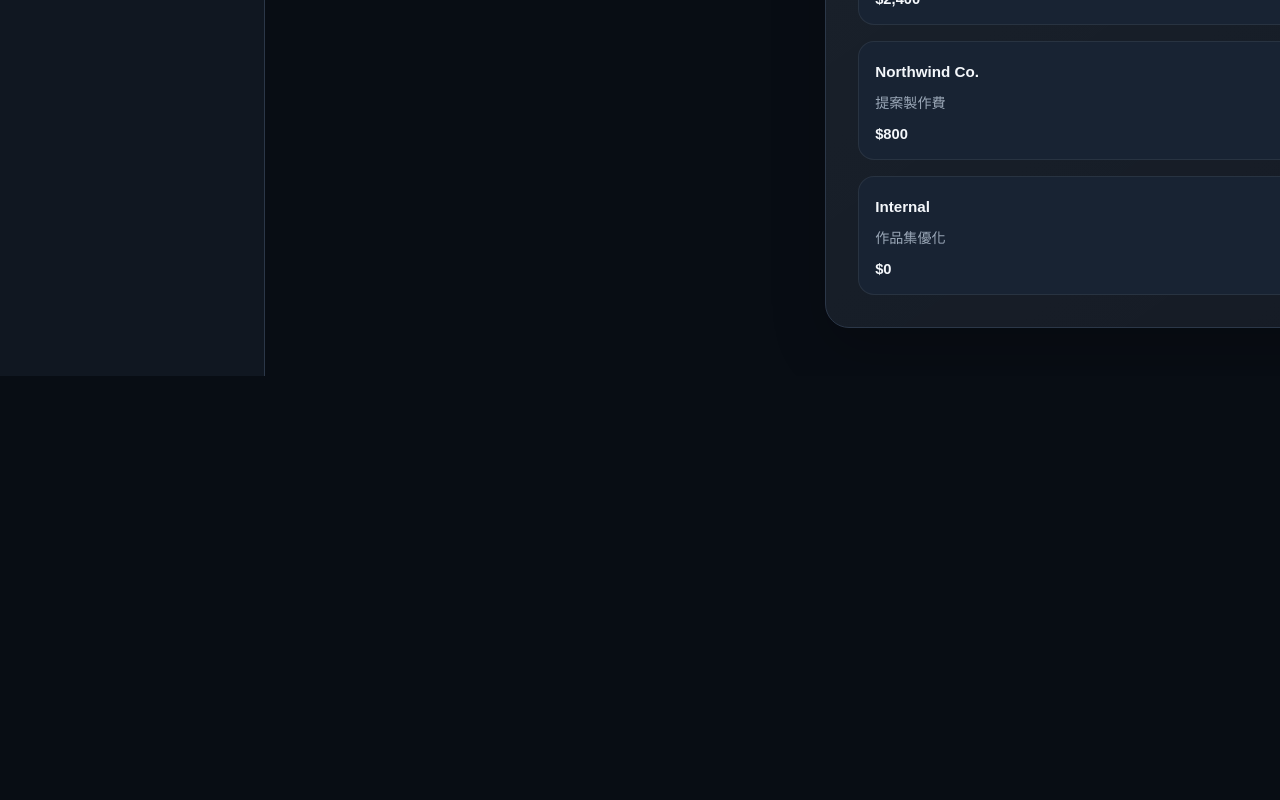
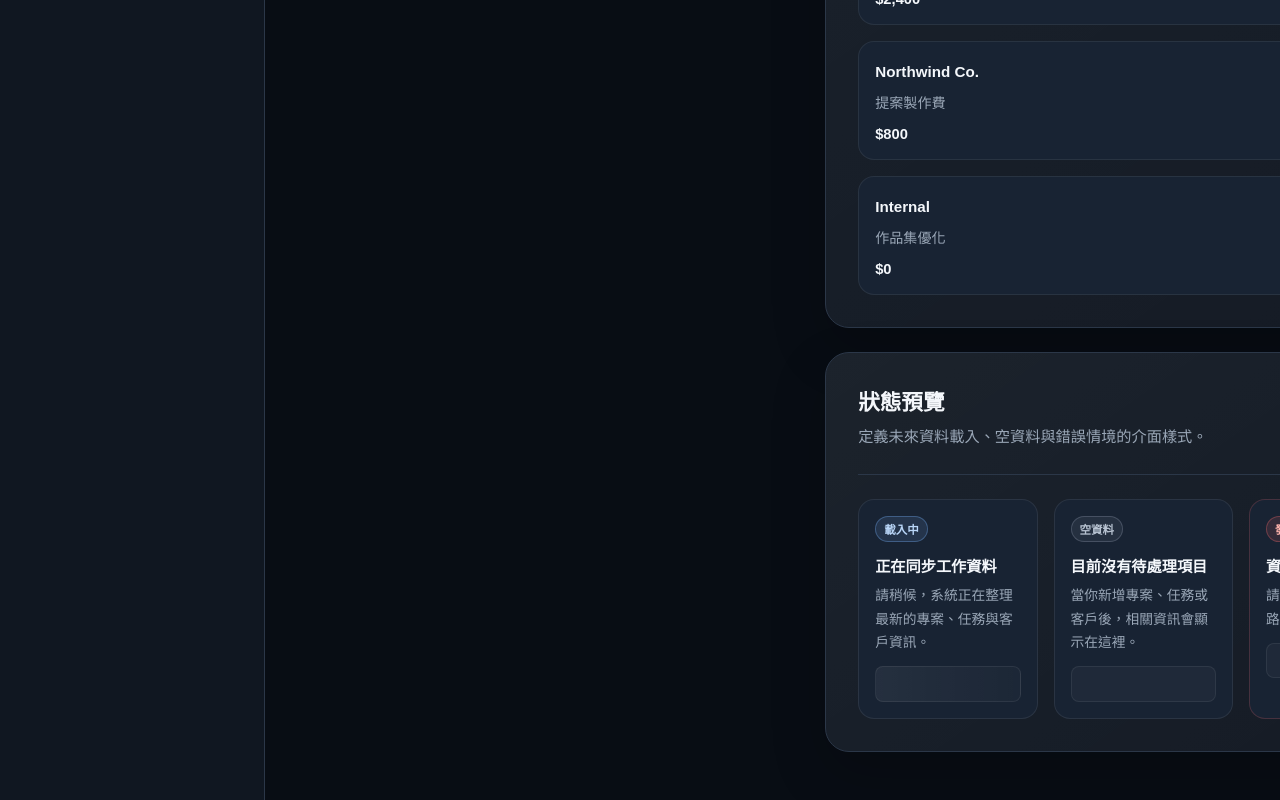
Before and after one commit to Harry-0824/my-brand-workspace, a React (Vite) app: page / in a window 1280 px wide. Shown: the part 4182-4982 px from the top of the page. Before the commit the page ends 4558 px from the top, so only its background shows below. Built offline with nearby package versions, Linux system fonts and the light colour scheme.

Commit message:
feat: add static dashboard empty loading error previews (#28)

```diff
--- a/src/components/dashboard/DashboardContent.tsx
+++ b/src/components/dashboard/DashboardContent.tsx
@@ -2,6 +2,7 @@ import styled from "styled-components";
 import { ActiveProjects } from "./ActiveProjects";
 import { ClientSummary } from "./ClientSummary";
 import { CompactKanbanPreview } from "./CompactKanbanPreview";
+import { DashboardStatePreviews } from "./DashboardStatePreviews";
 import { FocusPlan } from "./FocusPlan";
 import { OverviewCards } from "./OverviewCards";
 import { RecentActivity } from "./RecentActivity";
@@ -33,6 +34,7 @@ export function DashboardContent() {
           <RecentActivity />
           <TaskDetailPanelPreview />
           <RevenueInvoiceSummary />
+          <DashboardStatePreviews />
         </RightColumn>
       </PrimaryGrid>
     </MainContent>
--- /dev/null
+++ b/src/components/dashboard/DashboardStatePreviews.tsx
@@ -0,0 +1,126 @@
+import styled from "styled-components";
+import { DashboardPanel } from "./shared/DashboardPanel";
+import { DashboardSectionHeader } from "./shared/DashboardSectionHeader";
+
+const stateCards = [
+  {
+    status: "載入中",
+    title: "正在同步工作資料",
+    description: "請稍候，系統正在整理最新的專案、任務與客戶資訊。",
+    type: "loading"
+  },
+  {
+    status: "空資料",
+    title: "目前沒有待處理項目",
+    description: "當你新增專案、任務或客戶後，相關資訊會顯示在這裡。",
+    type: "empty"
+  },
+  {
+    status: "發生錯誤",
+    title: "資料暫時無法載入",
+    description: "請稍後再試，或確認網路連線與服務狀態。",
+    type: "error"
+  }
+] as const;
+
+type StateType = (typeof stateCards)[number]["type"];
+
+const cardTone = {
+  loading: {
+    border: "rgb(255 255 255 / 0.08)",
+    badgeColor: "#b9d6f8",
+    badgeBorder: "rgb(121 179 255 / 0.32)",
+    badgeBg: "rgb(121 179 255 / 0.12)"
+  },
+  empty: {
+    border: "rgb(255 255 255 / 0.08)",
+    badgeColor: "#b7c2d0",
+    badgeBorder: "rgb(154 167 183 / 0.28)",
+    badgeBg: "rgb(154 167 183 / 0.1)"
+  },
+  error: {
+    border: "rgb(255 107 107 / 0.2)",
+    badgeColor: "#ffb4ad",
+    badgeBorder: "rgb(255 107 107 / 0.3)",
+    badgeBg: "rgb(255 107 107 / 0.12)"
+  }
+} as const;
+
+export function DashboardStatePreviews() {
+  return (
+    <DashboardPanel aria-labelledby="dashboard-state-previews-title">
+      <DashboardSectionHeader
+        titleId="dashboard-state-previews-title"
+        title="狀態預覽"
+        description="定義未來資料載入、空資料與錯誤情境的介面樣式。"
+        withDivider
+      />
+
+      <StateGrid>
+        {stateCards.map((card) => (
+          <StateCard key={card.status} $type={card.type}>
+            <StateHeader>
+              <StateBadge $type={card.type}>{card.status}</StateBadge>
+            </StateHeader>
+            <StateTitle>{card.title}</StateTitle>
+            <StateDescription>{card.description}</StateDescription>
+            <PlaceholderBlock $type={card.type} aria-hidden="true" />
+          </StateCard>
+        ))}
+      </StateGrid>
+    </DashboardPanel>
+  );
+}
+
+const StateGrid = styled.div`
+  margin-top: ${({ theme }) => theme.spacing.lg};
+  display: grid;
+  grid-template-columns: repeat(3, minmax(0, 1fr));
+  gap: ${({ theme }) => theme.spacing.md};
+`;
+
+const StateCard = styled.article<{ $type: StateType }>`
+  padding: ${({ theme }) => theme.spacing.md};
+  border: 1px solid ${({ $type }) => cardTone[$type].border};
+  border-radius: ${({ theme }) => theme.radius.md};
+  background: ${({ theme }) => theme.surfaceElevated};
+`;
+
+const StateHeader = styled.div`
+  display: flex;
+  align-items: center;
+  justify-content: flex-start;
+`;
+
+const StateBadge = styled.span<{ $type: StateType }>`
+  padding: 0.25rem 0.5rem;
+  border: 1px solid ${({ $type }) => cardTone[$type].badgeBorder};
+  border-radius: 999px;
+  color: ${({ $type }) => cardTone[$type].badgeColor};
+  background: ${({ $type }) => cardTone[$type].badgeBg};
+  font-size: 0.72rem;
+  font-weight: 800;
+`;
+
+const StateTitle = styled.h3`
+  margin-top: ${({ theme }) => theme.spacing.sm};
+  color: ${({ theme }) => theme.textPrimary};
+  font-size: 0.95rem;
+  font-weight: 800;
+`;
+
+const StateDescription = styled.p`
+  margin-top: ${({ theme }) => theme.spacing.xs};
+  color: ${({ theme }) => theme.textSecondary};
+  font-size: 0.86rem;
+  line-height: 1.7;
+`;
+
+const PlaceholderBlock = styled.div<{ $type: StateType }>`
+  margin-top: ${({ theme }) => theme.spacing.sm};
+  height: 2.2rem;
+  border-radius: ${({ theme }) => theme.radius.sm};
+  background: ${({ $type }) =>
+    $type === "loading" ? "linear-gradient(90deg, rgb(255 255 255 / 0.06), rgb(255 255 255 / 0.02))" : "rgb(255 255 255 / 0.03)"};
+  border: 1px solid rgb(255 255 255 / 0.07);
+`;
```
Also changed, not shown: 1 other file (tests, documents, lock files or other folders).
